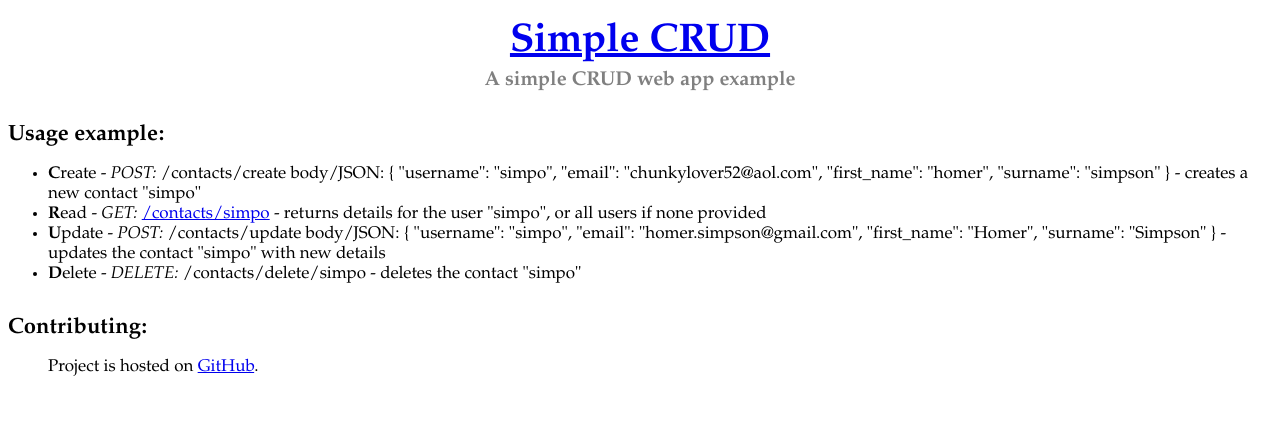
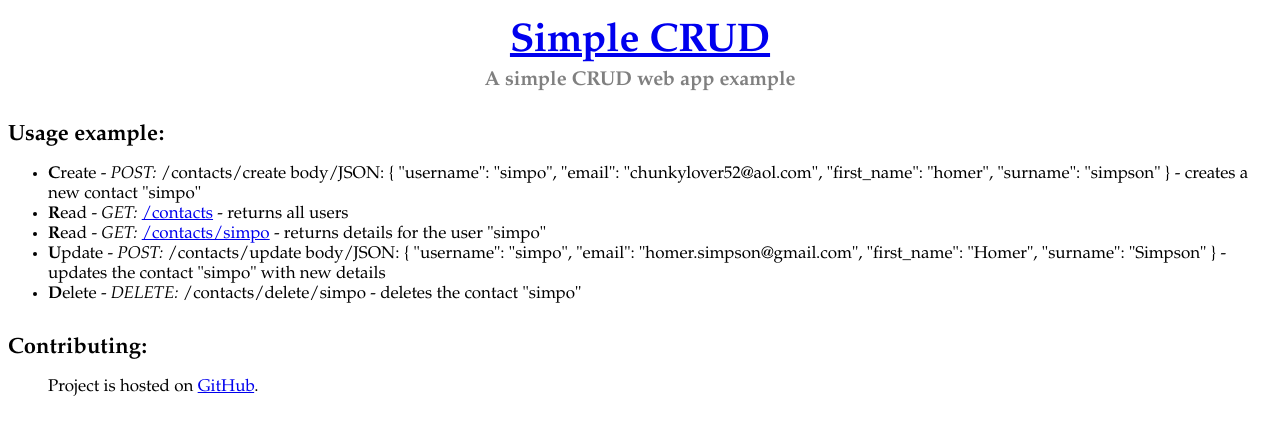
Before and after one commit to jhole89/simple-CRUD-app, a Flask app: page / in a window 1280 px wide. Shown: the top 435 px of the page. Run offline with Flask 2, Linux system fonts and the light colour scheme.

Commit message:
add docs

```diff
--- a/app/templates/index.html
+++ b/app/templates/index.html
@@ -11,7 +11,8 @@
 <h4>Usage example:</h4>
 <ul>
     <li><b>C</b>reate - <i>POST:</i> /contacts/create body/JSON: { "username": "simpo", "email": "chunkylover52@aol.com", "first_name": "homer", "surname": "simpson" } - creates a new contact "simpo"</li>
-    <li><b>R</b>ead - <i>GET:</i> <a href="/contacts/search/simpo">/contacts/simpo</a> - returns details for the user "simpo", or all users if none provided </li>
+    <li><b>R</b>ead - <i>GET:</i> <a href="/contacts/search">/contacts</a> - returns all users </li>
+    <li><b>R</b>ead - <i>GET:</i> <a href="/contacts/search/simpo">/contacts/simpo</a> - returns details for the user "simpo" </li>
     <li><b>U</b>pdate - <i>POST:</i> /contacts/update body/JSON: { "username": "simpo", "email": "homer.simpson@gmail.com", "first_name": "Homer", "surname": "Simpson" } - updates the contact "simpo" with new details</li>
     <li><b>D</b>elete - <i>DELETE:</i> /contacts/delete/simpo - deletes the contact "simpo" </li>
 </ul>
```
Also changed, not shown: requirements.txt (+9 -0 lines), README.md, 1 other file.
